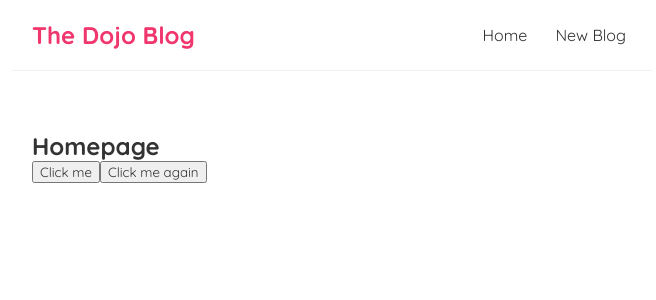
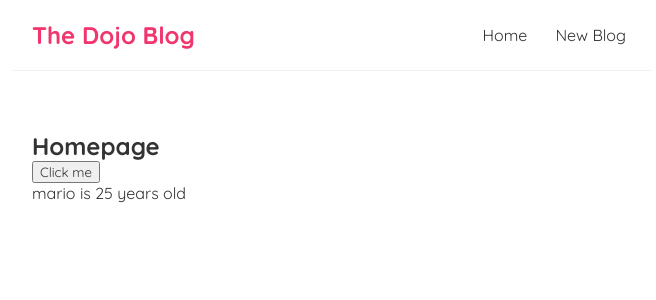
Before and after one commit to matsumoto2004/practice_react, a React (Create React App) app: page / in a window 1280 px wide. Shown: the top 300 px of the page, without its empty margins (308-964 px from the left). Built offline with nearby package versions, Linux system fonts and the light colour scheme.

Commit message:
#8 finished

```diff
--- a/src/Home.js
+++ b/src/Home.js
@@ -1,9 +1,12 @@
+import {useState} from 'react';
+
 const Home = () => {
+  //let name='mario';
+  const [name,setName]=useState('mario');
+  const [age,setAge]=useState(25)
   const handleClick = () => {
-    console.log('hello,ninjas');
-  }
-  const handleClickAgain = (name,e) => {
-    console.log('hello' + name, e.target);
+    setName('luigi');
+    setAge(30);
   }
 
 
@@ -11,7 +14,7 @@
     <div className="home">
       <h2>Homepage</h2>
       <button onClick={handleClick}>Click me</button>
-      <button onClick={(e) => handleClickAgain('mario',e)}>Click me again</button>
+      <p>{name} is {age} years old</p>
     </div>
   );
 }
```
